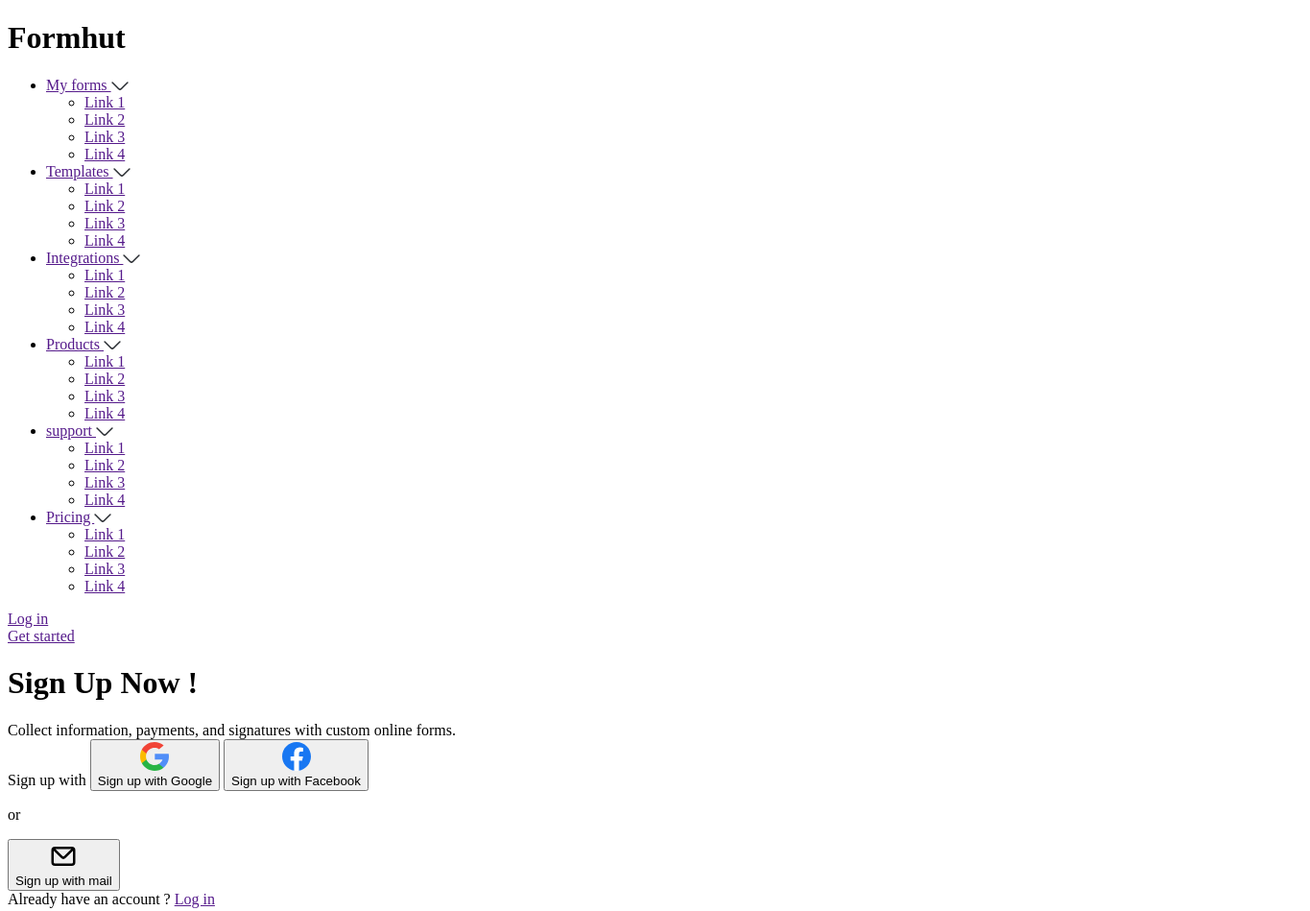
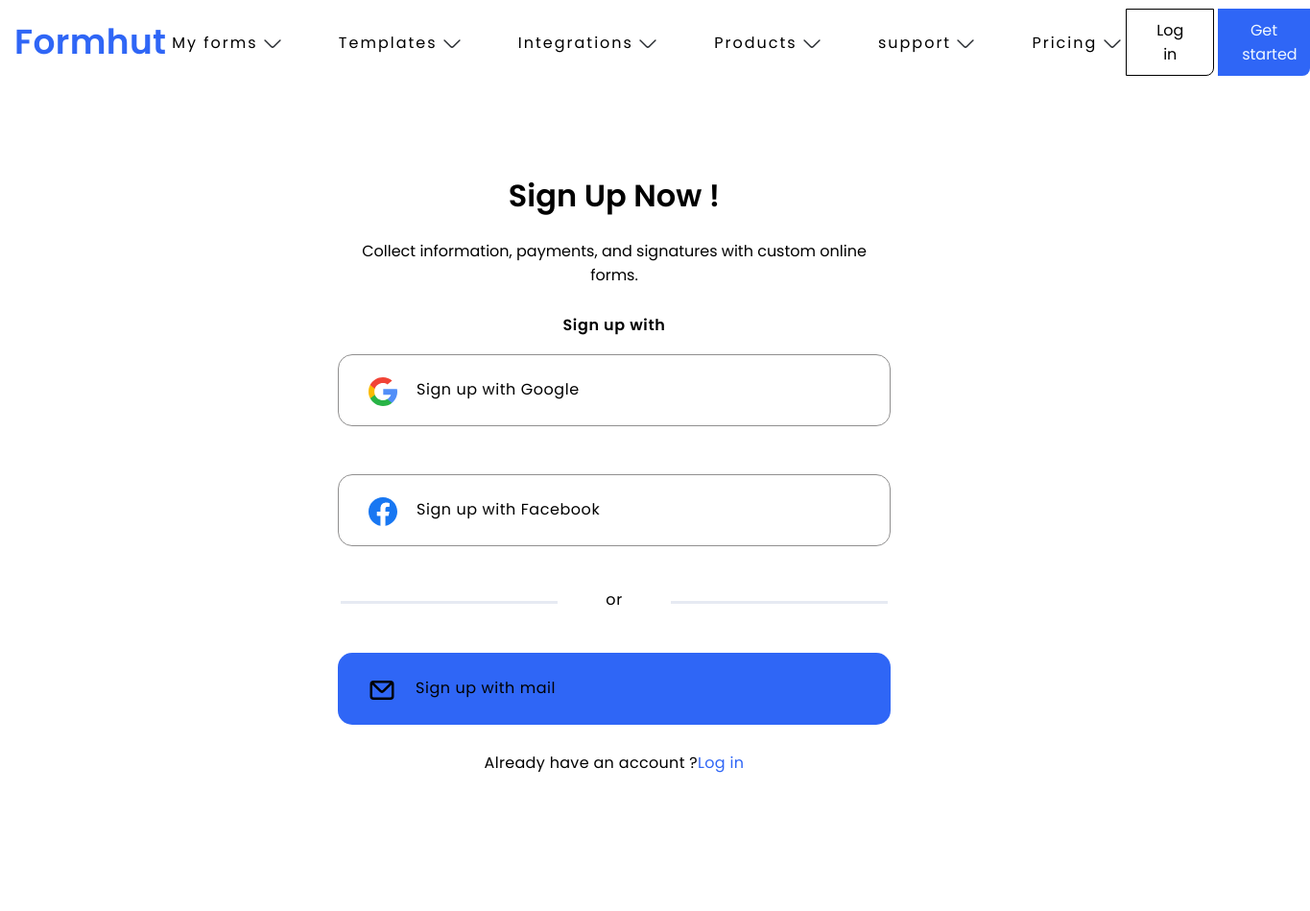
Before and after one commit to zuri-training/Team_Pelican-II, a plain HTML site: page client/pages/sign_up_page.html in a window 1280 px wide. Shown: the whole page at 96% size, 1365 px wide, since content can reach past the window. Drawn offline with Linux system fonts and the light colour scheme; the site is published under a folder, as on GitHub Pages, so addresses that start at the root find nothing.

Commit message:
new commit

```diff
--- a/client/pages/create.html
+++ b/client/pages/create.html
@@ -18,12 +18,12 @@
     rel="stylesheet"
   />
 
-  <link href="/Team_Pelican-II/client/styles/create.css" rel="stylesheet" />
+  <link href="../styles/create.css" rel="stylesheet" />
 
 </head>
 <body>
   <div class="Maincalss-div">
-    <div class="formhut-logo"><h1>Formhut</h1></div>
+    <div class="formhut-logo"><a href="../index.html"><h1>Formhut</h1></a></div>
 
     <nav>
       <div class="navmenu">
--- a/client/pages/sign_up_page.html
+++ b/client/pages/sign_up_page.html
@@ -18,11 +18,11 @@
       rel="stylesheet"
     />
 
-    <link href="/Team_Pelican-II/client/styles/sign_up_page.css" rel="stylesheet" />
+    <link href="../styles/sign_up_page.css" rel="stylesheet" />
   </head>
   <body>
     <div class="Maincalss-div">
-      <div class="formhut-logo"><h1>Formhut</h1></div>
+      <div class="formhut-logo"><a href="../index.html"><h1>Formhut</h1></a></div>
 
       <nav>
         <div class="navmenu">
@@ -238,7 +238,7 @@
        </div>
       </button>
       <div class="orange">
-      Already have an account ? <a href=""> Log in</a>
+      Already have an account ? <a href="./login_page.html"> Log in</a>
   </div>
 
 
```
Also changed, not shown: client/pages/login_page.html (+2 -2 lines), client/pages/scartchstart.html (+1 -1 lines), client/pages/welcome.html (+1 -1 lines).
